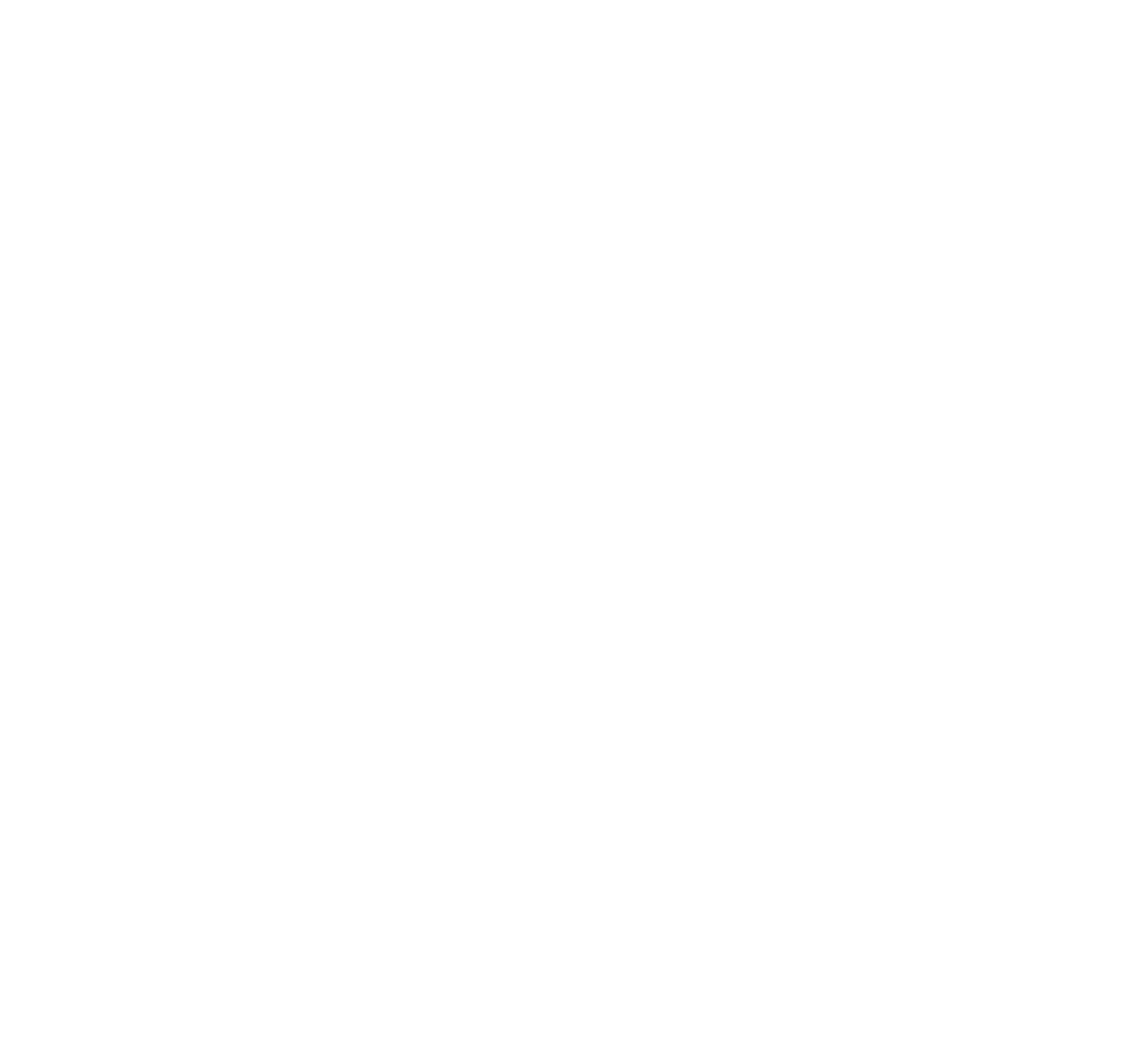
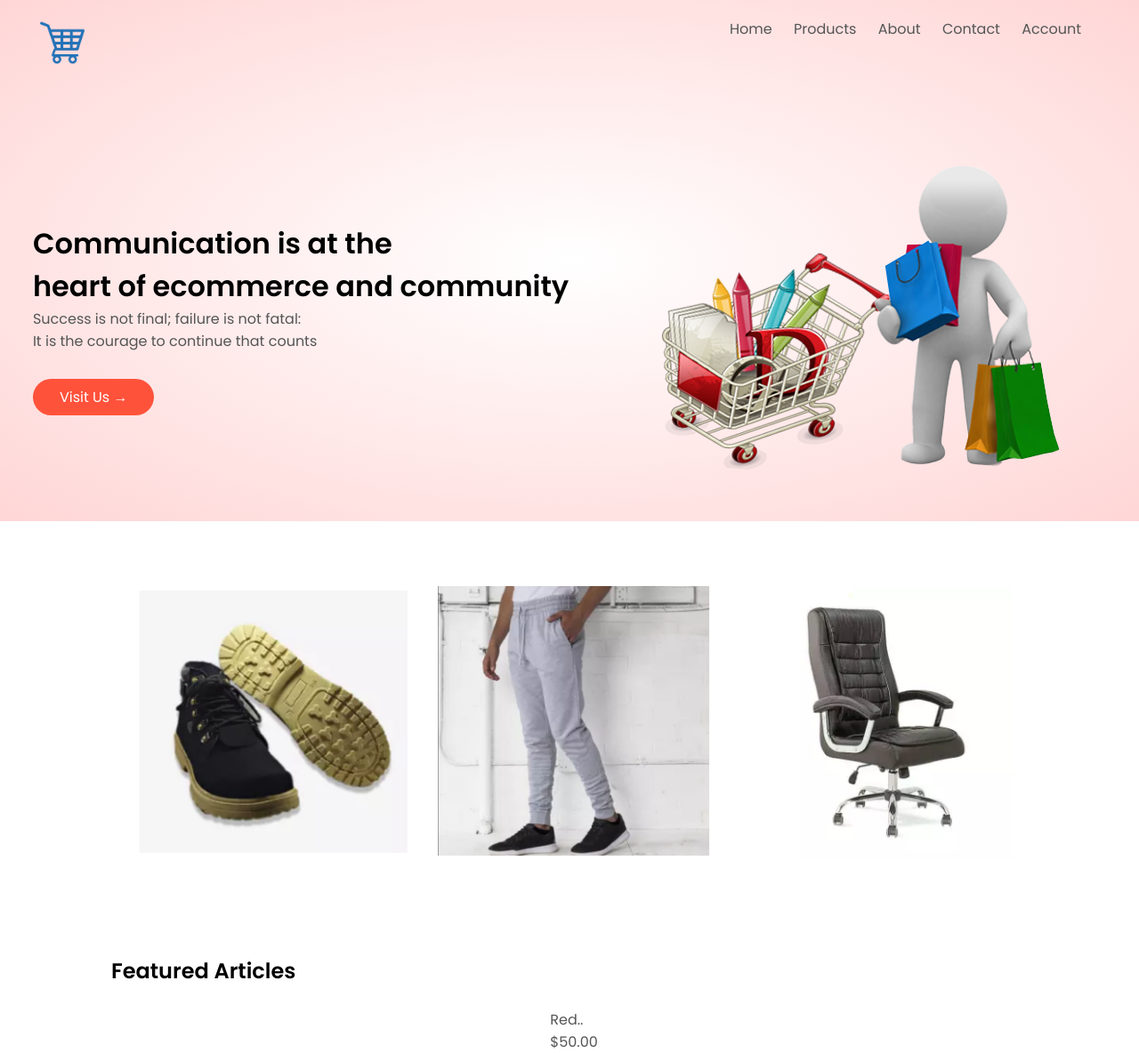
Before and after one commit to Baboo523/Online-Shopping_website, a plain HTML site: page Html Files/index.html in a window 1280 px wide. Shown: the whole page at 89% size. Before the commit the page ends 800 px from the top, so only its background shows below. Drawn offline with Linux system fonts and the light colour scheme.

Commit message:
update index.html

```diff
--- a/CSS Files/index.css
+++ b/CSS Files/index.css
@@ -3,6 +3,10 @@
     margin:0;
     padding:0;
     box-sizing: border-box;
+}
+.set
+{
+    margin-top: -110px;
 }
 body
 {
@@ -29,7 +33,8 @@ nav ul li
     display: inline-block;
     margin-right: 20px;
 }
-a{
+a
+{
     text-decoration: none;
     color:#555;
 }
@@ -55,6 +60,10 @@ p
 {
     flex-basis: 50%;
     min-width: 300px;
+}
+#Image
+{
+    margin-left: 100px;
 }
 .col-2 img
 {
@@ -83,8 +92,11 @@ p
 }
 .header
 {
-    /* background: radial-gradient(#fff,#eff8ff);    */
-    background-color: #eff8ff;
+    background: radial-gradient(#fff,#ffd6d6);
+}
+.header .row
+{
+   margin-top: 70px;
 }
 .logo
 {
@@ -116,7 +128,7 @@ p
     padding-left:25px;
     padding-right: 25px;
 }
-/* ------------Featured Products------ */
+/* ------------Featured goods------ */
 .col-04
 {
     flex-basis: 25%;
--- a/Html Files/index.html
+++ b/Html Files/index.html
@@ -3,8 +3,74 @@
     <head>
         <title>Ecommerce  Website</title>
         <link rel="stylesheet" href="../CSS Files/index.css">
+
+        <link rel="preconnect" href="https://fonts.googleapis.com">
+        <link rel="preconnect" href="https://fonts.gstatic.com" crossorigin>
+        <link href="https://fonts.googleapis.com/css2?family=Poppins:wght@300;400;500;600&display=swap" rel="stylesheet">
+
     </head>
     <body>
+        <div class="header">
+        <div class="container">
+            <div class="navbar">
+                <div class="logo" >
+                    <img class="set" src="../1/logo.png" alt="Logo" width="50" height="50" >
+                </div>
+                <nav>
+                    <ul>
+                        <li><a href="">Home</a></li>
+                        <li><a href="">Products</a></li>
+                        <li><a href="">About</a></li>
+                        <li><a href="">Contact</a></li>
+                        <li><a href="">Account</a></li>
+                    </ul>
+                </nav>
+            </div>
+            <div class="row">
+                <div class="col-1" >
+                    <br>
+                    <h1>Communication is at the <br> heart of ecommerce and community</h1>
+                    <p>Success is not final; failure is not fatal: <br> It is the courage to continue that counts</p>
+                    <a href="#" class="btn">Visit Us &#8594</a>
+                </div>
+                <div class="col-2">
+                    <img id="Image" src="../1/product.png" alt="">
+                </div>
+            </div>
+        </div>
+    </div>
 
+    <!-- featured categories of products -->
+    <div class="categories" >
+        <div class="small-container">
+            <div class="row" >
+                <div class="col-3">
+                    <img src="../1/boot.PNG" alt="">
+                </div>
+                <div class="col-3">
+                    <img src="../1/jogger.PNG" alt="">
+                </div>
+                <div class="col-3">
+                    <img src="../1/chair.PNG" alt="">
+                </div>
+            </div>
+        </div>
+    </div>
     </body>
+
+
+    <!-- --------------Featured Goods/Articles----------- -->
+    <div class="small-container">
+      <h2>Featured Articles</h2>
+      <div class="row">
+          <div class="col-4">
+              <img src="" alt="">
+              <h4>Red..</h4>
+              <p>$50.00</p>
+          </div>
+      </div>
+    </div>
+
+
+
 </html>
```
Also changed, not shown: 1/boot.PNG (added), 1/chair.PNG (added), 1/image1.jpg (added), 1/jogger.PNG (added), 1/logo.jpg (added), 1/logo.png (added), 1/product.png (added).
